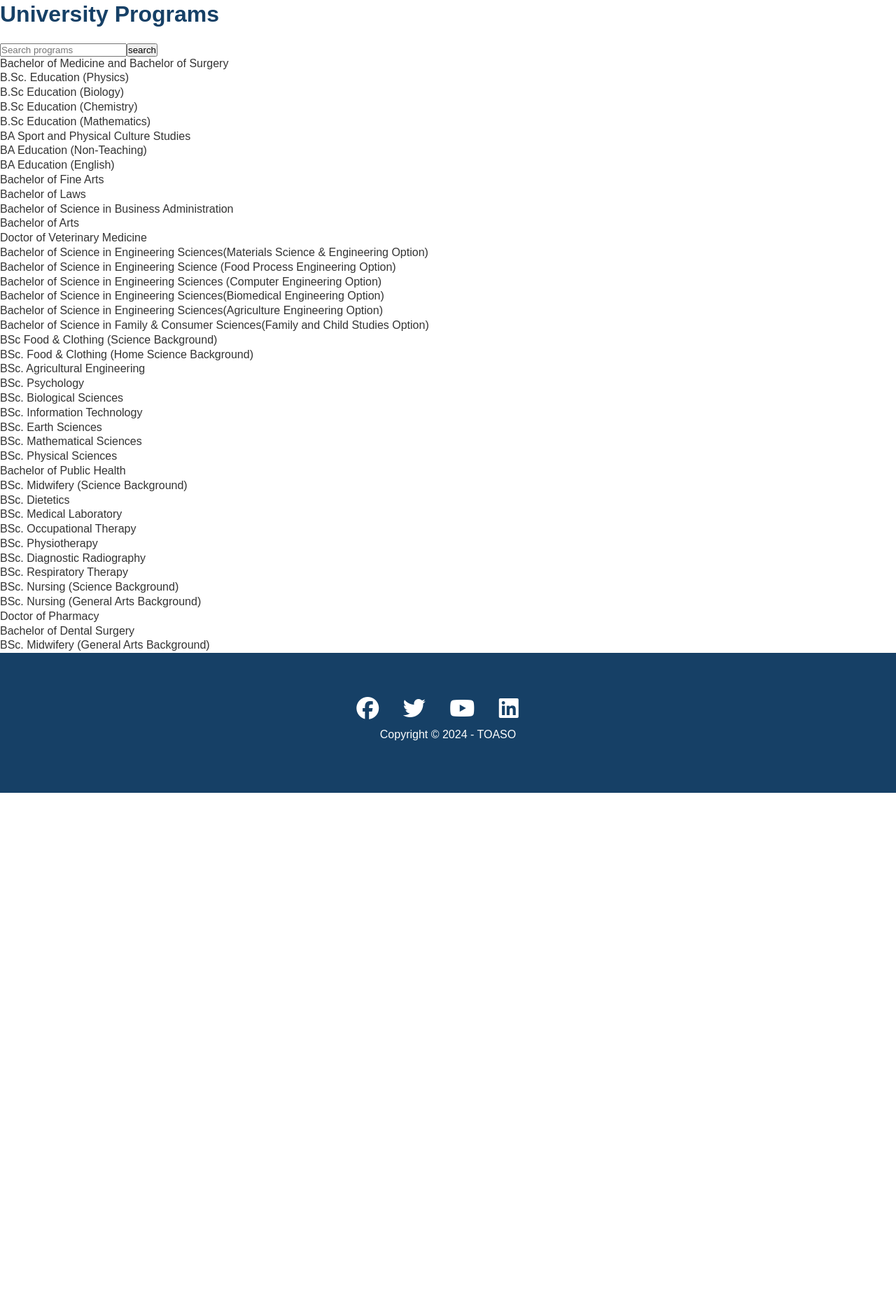
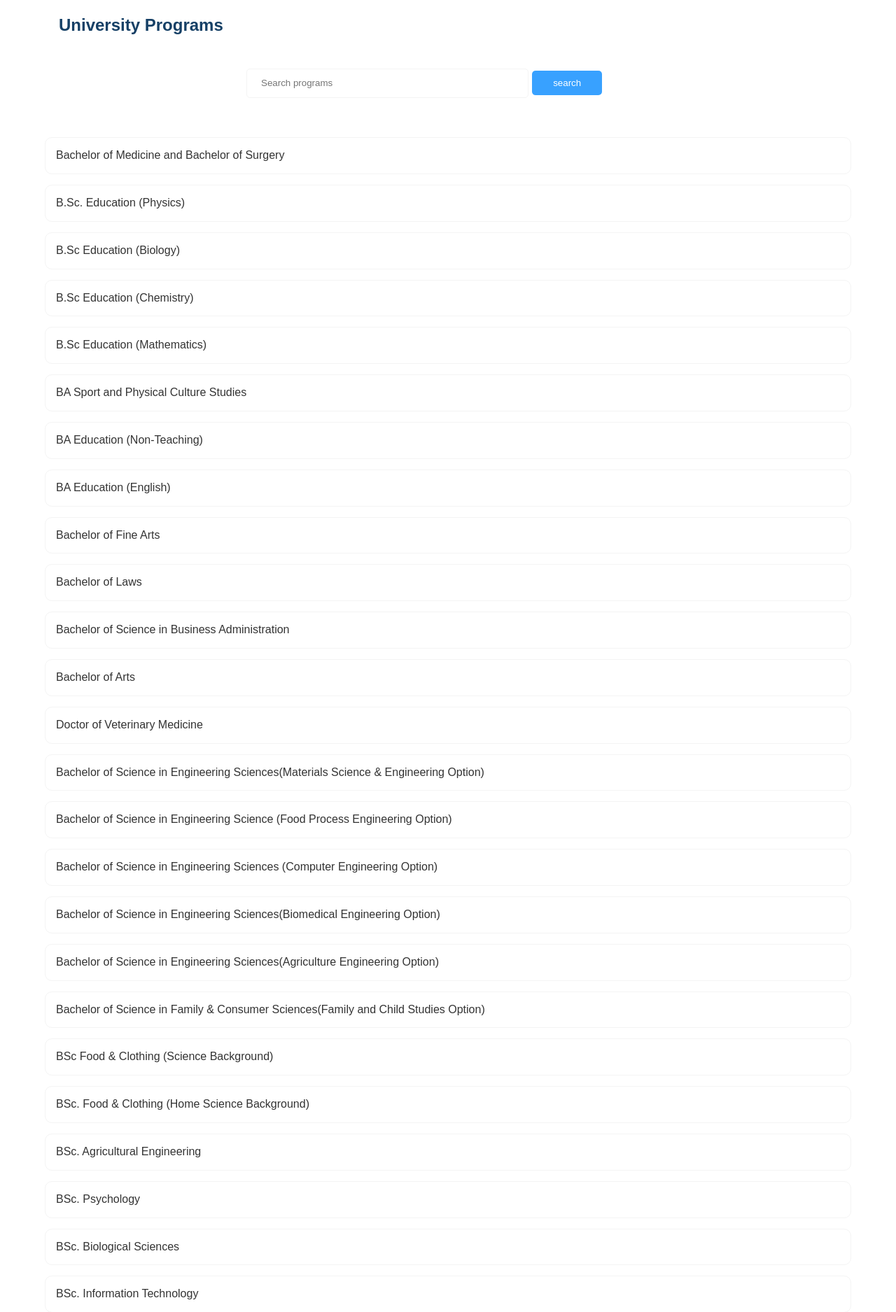
Before and after one commit to QPaaSam/toaso-backend, a Django app: page /programs/ in a window 1280 px wide. Shown: the part 70-1945 px from the top of the page at 70% size. Before the commit the page ends 1203 px from the top, so only its background shows below. Run offline with Django 5.2, Linux system fonts and the light colour scheme; data comes from the database, SQL or seed files in the repository; both versions use the stored data as it was after the commit; some libraries are stand-ins or nearby versions.

Commit message:
edited all_programs page

```diff
--- a/toaso/templates/toaso/all_programs.html
+++ b/toaso/templates/toaso/all_programs.html
@@ -9,20 +9,28 @@
 </head>
 <body>
     {% block content %}
+    <section id="prog-section">
         <h1>University Programs</h1>
 
-    <form method="GET" style="margin-top: 20px; display: flex">
-        <input type="text" name="q" placeholder="Search programs" value="{{request.GET.q}}">
-        <input class="button" type="submit", value="search">
+        <form method="GET" class="search" style="margin-top: 20px; display: flex">
+            <input class="search-bar" type="text" name="q" placeholder="Search programs" value="{{request.GET.q}}">
+            <input class="btn" type="submit", value="search">
         </form>
 
+        <div class="programs">
             <ul>
                 {% for program in programs %}
                     <li>
+                        <div class="prog-box">
                             <a href="{% url 'program_detail' program.pk %}">{{program.name}}</a>
+                        </div>
                     </li>
                 {% endfor %}
             </ul>
+        </div>
+
+    </section>
+
     {% endblock content %}
 </body>
 </html>
--- a/toaso/templates/toaso/base.html
+++ b/toaso/templates/toaso/base.html
@@ -314,6 +314,41 @@ img {
     padding: 10px;
 }
 
+#prog-section {
+    margin: auto;
+    width: 90%;
+}
+
+#prog-section .search{
+    max-width: 50%;
+    margin: auto;
+}
+
+#prog-section .search-bar{
+    width: 70%;
+    align-self: center;
+    margin-right: 5px;
+    padding: 20px;
+    max-height: 30px;
+    border: solid 1px #f4f4f4;
+    border-radius: 5px;
+}
+
+#prog-section h1{
+    margin: 20px;
+}
+
+.programs{
+    margin-top: 30px;
+}
+
+.prog-box{
+    border: solid 1px #f4f4f4;
+    padding: 15px;
+    margin-top: 15px;
+    border-radius: 10px;
+}
+
 .footer {
     display: flex;
     flex-direction: column;
```
Also changed, not shown: db.sqlite3. Lines whose indentation alone changed are shown as unchanged.
